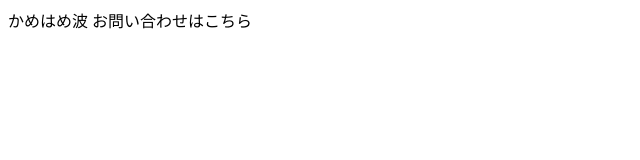
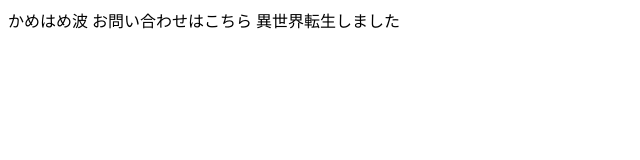
Before and after one commit to wafflar/team_develop, a plain HTML site: page index.html in a window 1280 px wide. Shown: the whole page, without its empty margins (0-640 px from the left). Drawn offline with Linux system fonts and the light colour scheme.

Commit message:
世界戦変わりました

```diff
--- a/index.html
+++ b/index.html
@@ -9,5 +9,6 @@
 <body>
   かめはめ波
   お問い合わせはこちら
+  異世界転生しました
 </body>
 </html>
```
